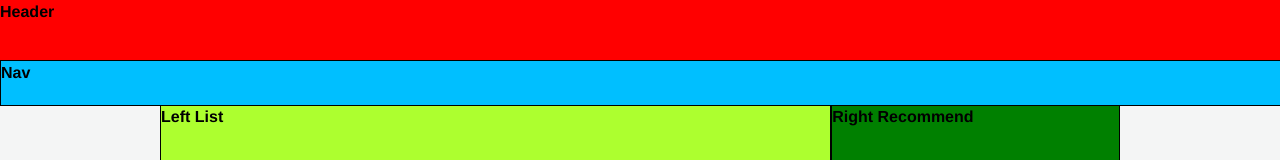
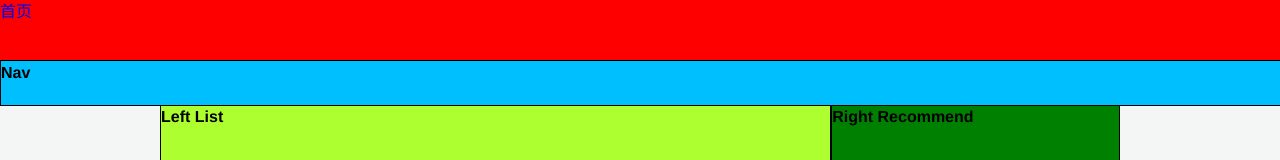
Before and after one commit to LiangJunrong/React, a React (Create React App) app in the folder JueJin/: page / in a window 1280 px wide. Shown: the top 160 px of the page. Built offline with nearby package versions, Linux system fonts and the light colour scheme.

Commit message:
React 系列 - Demo Four - 掘金

```diff
--- a/JueJin/src/App.js
+++ b/JueJin/src/App.js
@@ -1,12 +1,15 @@
 import React, { Fragment } from 'react';
+import { BrowserRouter, Route} from 'react-router-dom';
 import Header from './components/Header';
 import Home from './pages/Home';
 
 function App() {
   return (
     <Fragment>
-      <Header />
-      <Home />
+      <BrowserRouter>
+        <Header />
+        <Route path="/" exact component={Home}></Route>
+      </BrowserRouter>
     </Fragment>
   );
 }
--- a/JueJin/src/components/Header/index.js
+++ b/JueJin/src/components/Header/index.js
@@ -1,11 +1,14 @@
 import React, { Component } from "react";
+import { Link } from 'react-router-dom';
 import './index.css';
 
 class Header extends Component {
   render() {
     return (
       <header>
-        <h1>Header</h1>
+        <div className="header-container">
+          <Link to="home">首页</Link>
+        </div>
       </header>
     )
   }
```
